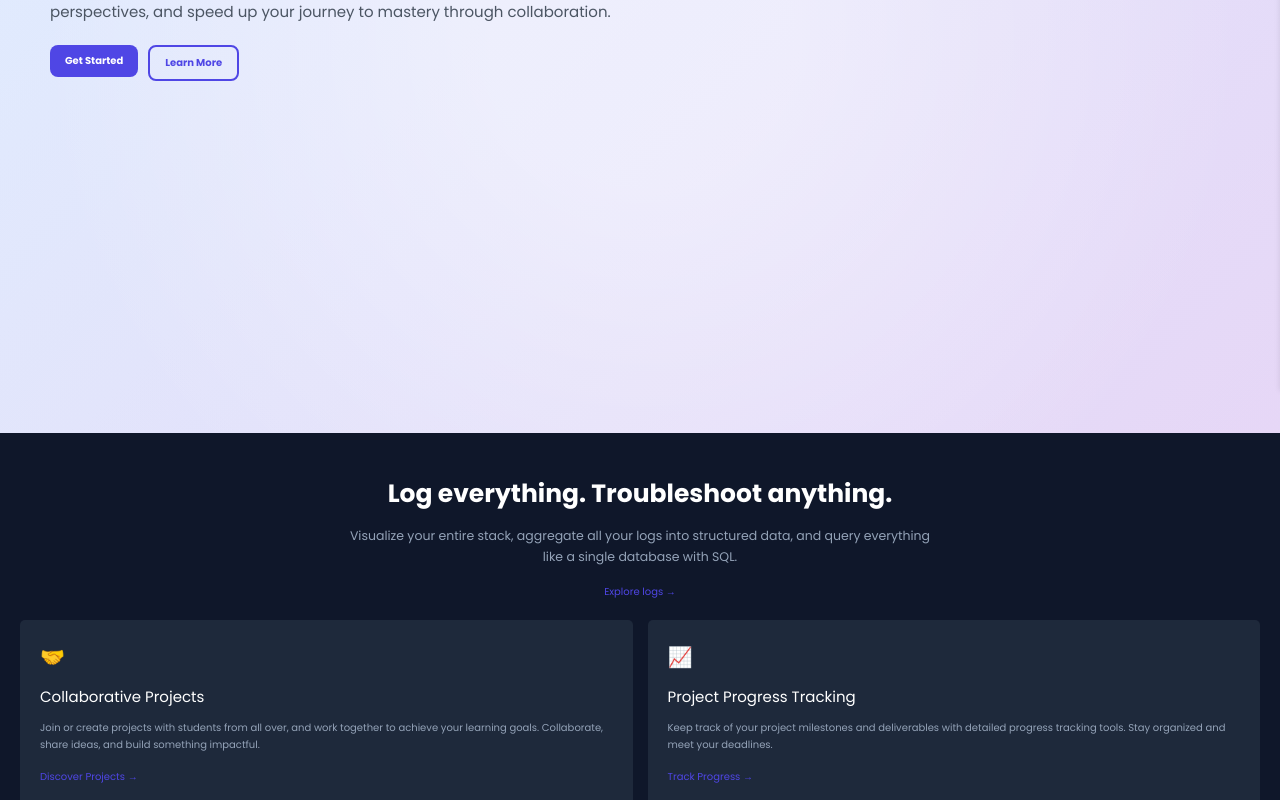
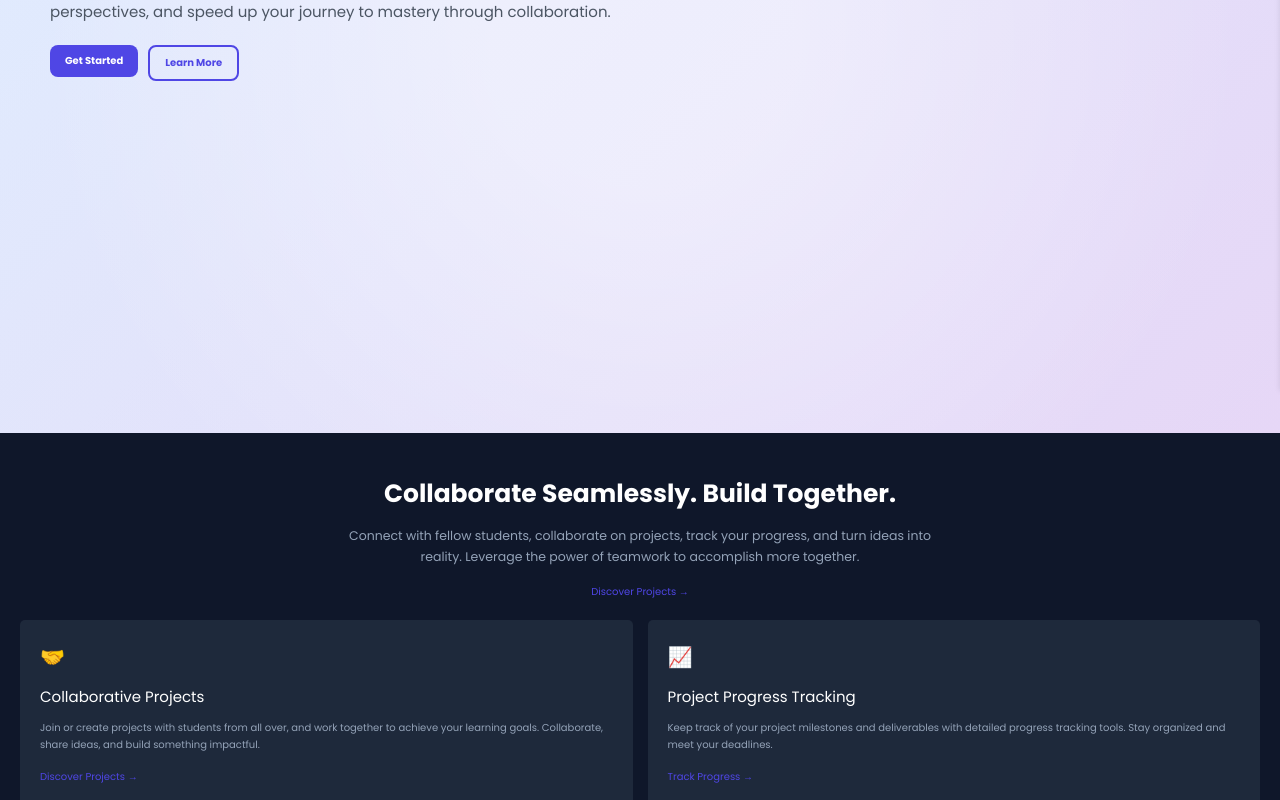
Before and after one commit to CoLearn-Platform/Collaborative-Platfrom, a React (Vite) app: page /home in a window 1280 px wide. Shown: the part 413-1213 px from the top of the page. Built offline with nearby package versions, Linux system fonts and the light colour scheme; no server answers; the database is empty.

Commit message:
updated feature section heading

```diff
--- a/src/ui/FeatureSection.jsx
+++ b/src/ui/FeatureSection.jsx
@@ -40,15 +40,17 @@ function FeatureSection() {
   return (
     <section className={styles.featureSection}>
       <div className={styles.header}>
-        <h2>Log everything. Troubleshoot anything.</h2>
+        <h2>Collaborate Seamlessly. Build Together.</h2>
         <p>
-          Visualize your entire stack, aggregate all your logs into structured
-          data, and query everything like a single database with SQL.
+          Connect with fellow students, collaborate on projects, track your
+          progress, and turn ideas into reality. Leverage the power of teamwork
+          to accomplish more together.
         </p>
         <a href="#" className={styles.exploreLink}>
-          Explore logs &rarr;
+          Discover Projects &rarr;
         </a>
       </div>
+
       <div className={styles.features}>
         {features.map((feature, index) => (
           <div key={index} className={styles.featureCard}>
```
